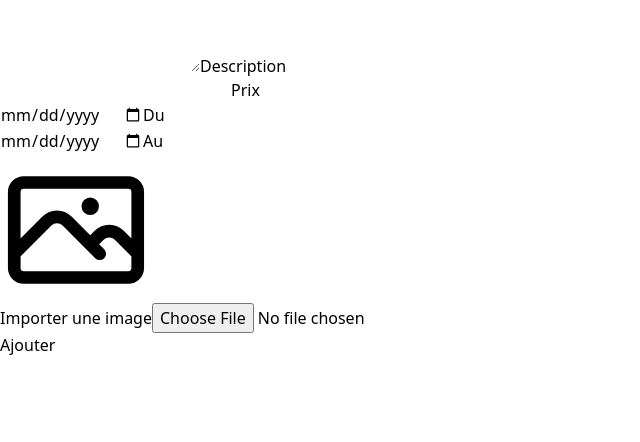
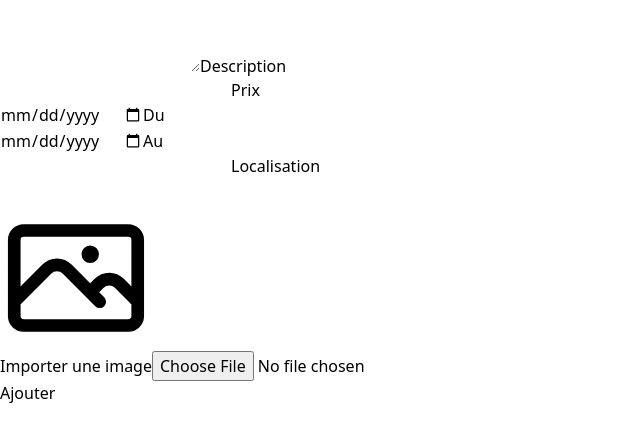
Before and after one commit to Enockm21/arosaje-mspr, a React (Create React App) app in the folder app-front/: page /plante/new in a window 1280 px wide. Shown: the part 8064-8506 px from the top of the page, without its empty margins (0-640 px from the left). Built offline with nearby package versions, Linux system fonts and the light colour scheme; what @material-tailwind/react would draw is missing.

Commit message:
avancement de la page

```diff
--- a/app-front/src/pages/newPlante.jsx
+++ b/app-front/src/pages/newPlante.jsx
@@ -4,14 +4,16 @@ import {
     Button,
     Input,
     Textarea,
-    Typography
+    Typography,
+    Tooltip,
 } from "@material-tailwind/react";
-import { PhotoIcon, XMarkIcon } from "@heroicons/react/24/outline";
+import { PhotoIcon, XMarkIcon, GlobeAltIcon } from "@heroicons/react/24/outline";
 
 export function NewPlante() {
 
     let date = new Date();
     const DateToday = date.toISOString().split('T')[0];
+    let checkLocation = null;
 
     const [name, setName] = useState('');
     const [description, setDescription] = useState('');
@@ -21,7 +23,8 @@ export function NewPlante() {
     const [price, setPrice] = useState('');
     const [startDate, setStartDate] = useState(DateToday);
     const [endDate, setEndDate] = useState(null);
-    const [adress, setAdress] = useState('');
+    const [location, setLocation] = useState('');
+    const [locationInvalide, setLocationInvalide] = useState(false);
     const [isFormValid, setIsFormValid] = useState(false);
 
     const handleFileChange = (e) => {
@@ -60,18 +63,59 @@ export function NewPlante() {
         e.preventDefault();
         // Envoyer le formulaire
         if (isFormValid) {
-          console.log('Formulaire envoyé');
+            console.log('Formulaire envoyé');
         }
-      }
+    }
+
+    function getPosition() {
+        navigator.geolocation.getCurrentPosition(succesLocation);
+    };
+
+    const succesLocation = (position) => {
+        const latitude = position.coords.latitude;
+        const longitude = position.coords.longitude;
+
+        const url = `https://geocode.maps.co/reverse?lat=${latitude}&lon=${longitude}`;
+
+        fetch(url).then(res => res.json()).then(data => {
+            const houseNumber = data.address.house_number;
+            const road = data.address.road;
+            const postcode = data.address.postcode;
+            const city = data.address.city;
+            setLocation(`${houseNumber} ${road} ${postcode} ${city}`);
+        }).catch((error) => {
+            alert("Une erreur est survenue. Impossible d'utiliser votre localisation...")
+        });
+    };
+
+    const handleLocationChange = (location) => {
+        setLocation(location);
+
+        clearTimeout(checkLocation);
+
+        const url = `https://geocode.maps.co/search?q=${location}`;
+
+        checkLocation = setTimeout(() => {
+            debugger
+            // fetch(url).then(res => res.json()).then(data => {
+            //     debugger
+            //     if(data.lenght == 1)
+            //     else
+            //         throw new Error();
+            // }).catch((error) => {
+            //     setLocationInvalide(true);
+            // });
+        }, 1000);
+    };
 
     useEffect(() => {
         // Vérifier la validité du formulaire
         if (name && description && image && price && startDate && endDate) {
-          setIsFormValid(true);
+            setIsFormValid(true);
         } else {
-          setIsFormValid(false);
+            setIsFormValid(false);
         }
-      }, [name, description, image, price, startDate, endDate]);
+    }, [name, description, image, price, startDate, endDate]);
 
     return (
         <div>
@@ -124,7 +168,25 @@ export function NewPlante() {
                 </div>
                 <div className="">
                     <div className="h-20">
-                        <div className="relative w-64">
+                        <div className="flex w-96">
+                            <Input
+                                id="location"
+                                type="text"
+                                label="Localisation"
+                                value={location}
+                                color="green"
+                                onChange={(e) => handleLocationChange(e.target.value)}
+                                error={locationInvalide}
+                            />
+                            <Tooltip content="Utiliser votre localisation" placement="top">
+                                <Button className="rounded-full ml-5" onClick={getPosition}>
+                                    <GlobeAltIcon className="h-5" />
+                                </Button>
+                            </Tooltip>
+
+
+                        </div>
+                        <div className="relative w-64 mt-10">
                             <Button variant="gradient" className="flex items-center gap-3 absolute w-full" color="green">
                                 <PhotoIcon strokeWidth={2} className="h-5 w-5" /> Importer une image
                             </Button>
```
